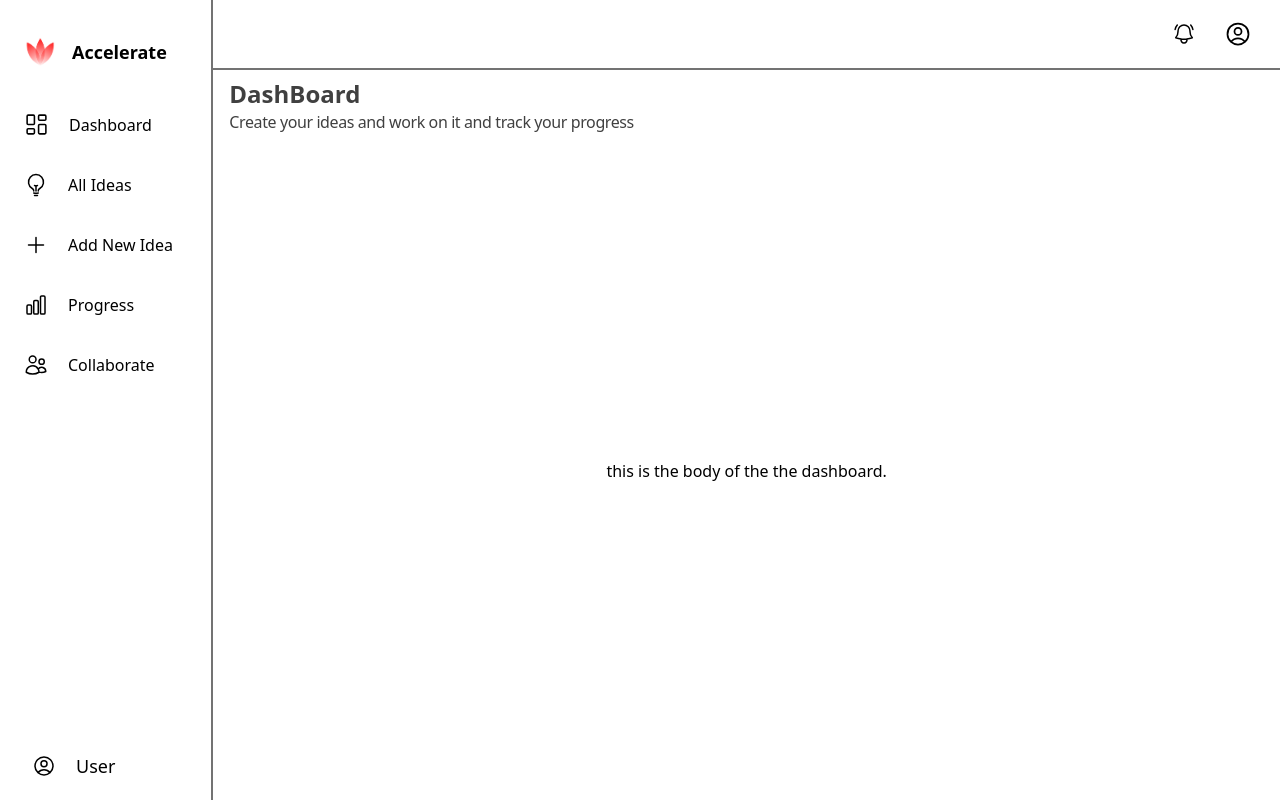
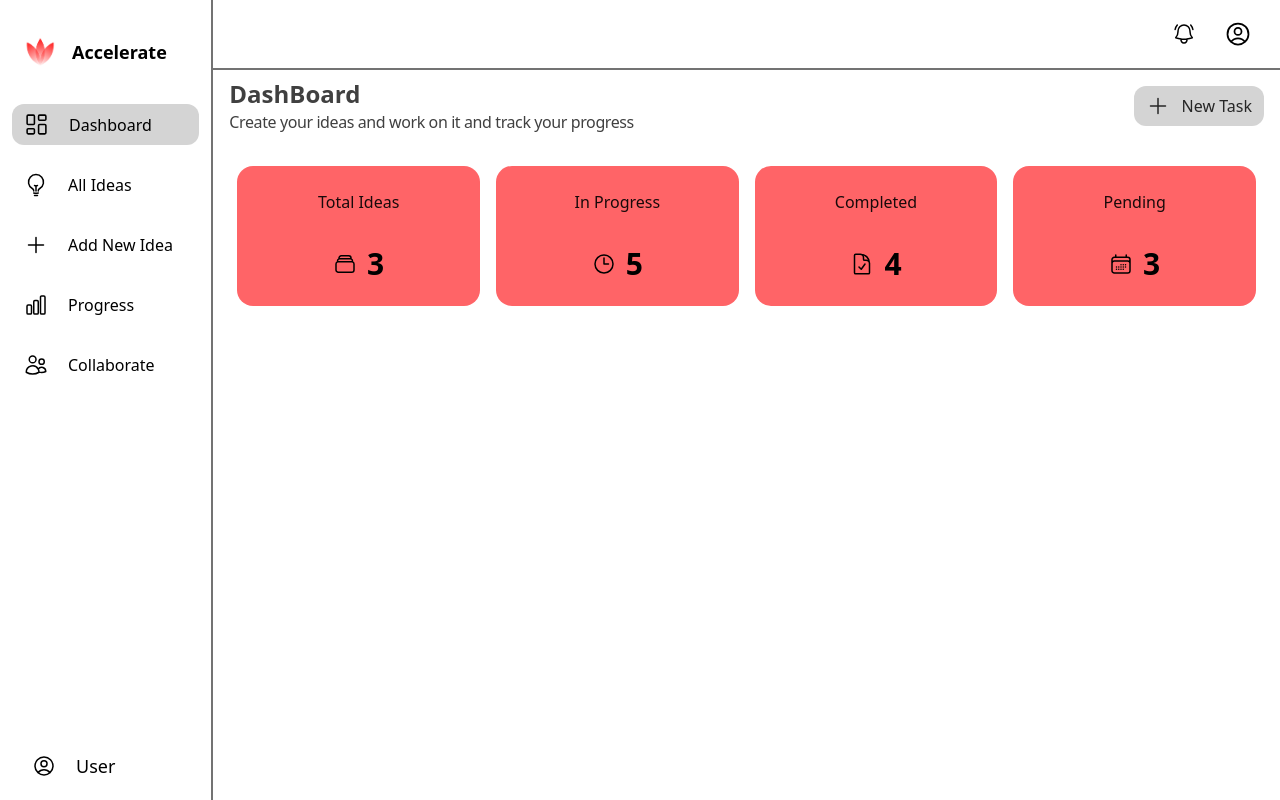
Before and after one commit to jammer98/NotesApp-TodoApp, a React (Vite) app in the folder client/: page /Dashboard in a window 1280 px wide. Built offline with nearby package versions, Linux system fonts and the light colour scheme; a web font is replaced by a local one.

Commit message:
dashboard cards done

```diff
--- a/client/src/Components/AddNewIdea.jsx
+++ b/client/src/Components/AddNewIdea.jsx
@@ -1,9 +1,12 @@
 import React from 'react'
-import { useNavigate } from 'react-router'
+import { useLocation, useNavigate } from 'react-router'
 
 function AddNewIdea() {
 
   const navigate = useNavigate();
+  const location = useLocation();
+
+  const isActive = (path) => location.pathname === path;
 
   return(
     <div className='w-full h-screen'>
@@ -53,7 +56,7 @@ function AddNewIdea() {
               <p className='font-["Montserrat"]'>All Ideas</p>
             </button>
 
-            <button onClick={()=> navigate('/AddNewIdea')} className= 'w-full rounded-xl py-2 hover:bg-neutral-200 flex items-center gap-2 transition-all duration-200 cursor-pointer'>
+            <button onClick={()=> navigate('/AddNewIdea')} className={`w-full rounded-xl py-2 flex gap-2 items-center transition-all duration-200 cursor-pointer ${isActive("/AddNewIdea") ? "bg-neutral-300 " : "hover:bg-neutral-200"}`}>
               <div className='px-3'>
                 <svg xmlns="http://www.w3.org/2000/svg"
                   fill="none"
--- a/client/src/Components/Allideas.jsx
+++ b/client/src/Components/Allideas.jsx
@@ -1,9 +1,12 @@
 import React from 'react'
-import { useNavigate } from 'react-router';
+import { useLocation, useNavigate } from 'react-router';
 
 function Allideas() {
 
    const navigate = useNavigate();
+   const location = useLocation();
+
+   const isActive = (path) => location.pathname === path;
 
   return(
     <div className='w-full h-screen'>
@@ -37,7 +40,7 @@ function Allideas() {
              <p className='font-["Montserrat"]'>Dashboard</p>
             </button>
 
-            <button onClick={()=> navigate('/Allideas')} className='w-full rounded-xl py-2 hover:bg-neutral-200 flex items-center gap-2 transition-all duration-200 cursor-pointer'>
+            <button onClick={()=> navigate('/Allideas')} className={`w-full rounded-xl py-2 hover:bg-neutral-200 flex items-center gap-2 transition-all duration-200 cursor-pointer ${isActive("/Allideas") ? "bg-neutral-300 " : "hover:bg-neutral-200"}`}>
               <div className='px-3'>
                 <svg xmlns="http://www.w3.org/2000/svg"
               fill="none"
--- a/client/src/Components/Collaborate.jsx
+++ b/client/src/Components/Collaborate.jsx
@@ -1,9 +1,14 @@
 import React from 'react'
-import { useNavigate } from 'react-router'
+import { useLocation, useNavigate } from 'react-router'
 
 function Collaborate() {
 
     const navigate = useNavigate();
+    const location = useLocation();
+
+    const isActive = (path) => location.pathname === path;
+
+
   return (
     <div className='w-full h-screen'>
       <div className='flex items-center h-full'>
@@ -84,7 +89,7 @@ function Collaborate() {
               <p className='font-["Montserrat"]'>Progress</p>
             </button>
 
-            <button onClick={()=> navigate('/Collaborate')} className='w-full rounded-xl py-2 hover:bg-neutral-200 flex items-center gap-2 transition-all duration-200 cursor-pointer'>
+            <button onClick={()=> navigate('/Collaborate')} className={`w-full rounded-xl py-2 flex gap-2 items-center transition-all duration-200 cursor-pointer ${isActive("/Collaborate") ? "bg-neutral-300 " : "hover:bg-neutral-200"}`}>
               <div className='px-3'>
                 <svg xmlns="http://www.w3.org/2000/svg"
               fill="none"
--- a/client/src/Components/Dashboard.jsx
+++ b/client/src/Components/Dashboard.jsx
@@ -1,10 +1,13 @@
 import React from 'react'
-import { useNavigate } from 'react-router'
+import { useLocation, useNavigate } from 'react-router'
 
 function Dashboard() {
 
 
   const navigate =  useNavigate();
+  const location = useLocation();
+
+  const isActive = (path) => location.pathname === path;
 
   return (
     <div className='w-full h-screen'>
@@ -17,7 +20,7 @@ function Dashboard() {
           </button>
 
           <div className='flex flex-col gap-5 h-auto w-full px-3 justify-start'>
-            <button className='w-full rounded-xl py-2 flex gap-2 items-center hover:bg-neutral-200 transition-all duration-200 cursor-pointer'>
+            <button onClick={()=> navigate('/Dashboard')} className={`w-full rounded-xl py-2 flex gap-2 items-center transition-all duration-200 cursor-pointer ${isActive("/Dashboard") ? "bg-neutral-300 " : "hover:bg-neutral-200"}`}>
               <div className='px-3'>
                 <svg xmlns="http://www.w3.org/2000/svg"
                width="25"
@@ -38,7 +41,7 @@ function Dashboard() {
              <p className='font-["Montserrat"]'>Dashboard</p>
             </button>
 
-            <button onClick={()=> navigate('/Allideas')} className='w-full rounded-xl py-2 hover:bg-neutral-200 flex items-center gap-2 transition-all duration-200 cursor-pointer'>
+            <button onClick={()=> navigate('/Allideas')} className={`w-full rounded-xl py-2 hover:bg-neutral-200 flex items-center gap-2 transition-all duration-200 cursor-pointer ${isActive("/Allideas") ? "bg-neutral-300 " : "hover:bg-neutral-200"}`}>
               <div className='px-3'>
                 <svg xmlns="http://www.w3.org/2000/svg"
               fill="none"
@@ -54,7 +57,7 @@ function Dashboard() {
               <p className='font-["Montserrat"]'>All Ideas</p>
             </button>
 
-            <button onClick={()=> navigate('/AddNewIdea')} className= 'w-full rounded-xl py-2 hover:bg-neutral-200 flex items-center gap-2 transition-all duration-200 cursor-pointer'>
+            <button onClick={()=> navigate('/AddNewIdea')} className={`w-full rounded-xl py-2 flex gap-2 items-center transition-all duration-200 cursor-pointer ${isActive("/AddNewIdea") ? "bg-neutral-300 " : "hover:bg-neutral-200"}`}>
               <div className='px-3'>
                 <svg xmlns="http://www.w3.org/2000/svg"
                   fill="none"
@@ -70,7 +73,7 @@ function Dashboard() {
               <p className='font-["Montserrat"]'>Add New Idea</p>
             </button>
 
-            <button onClick={()=> navigate('/Progress')} className='w-full rounded-xl py-2 hover:bg-neutral-200 flex items-center gap-2 transition-all duration-200 cursor-pointer '>
+            <button onClick={()=> navigate('/Progress')} className={`w-full rounded-xl py-2 flex gap-2 items-center transition-all duration-200 cursor-pointer ${isActive("/Progress") ? "bg-neutral-300 " : "hover:bg-neutral-200"}`}>
               <div className='px-3'>
                 <svg xmlns="http://www.w3.org/2000/svg"
                   fill="none"
@@ -86,7 +89,7 @@ function Dashboard() {
               <p className='font-["Montserrat"]'>Progress</p>
             </button>
 
-            <button onClick={()=> navigate('/Collaborate')} className='w-full rounded-xl py-2 hover:bg-neutral-200 flex items-center gap-2 transition-all duration-200 cursor-pointer'>
+            <button onClick={()=> navigate('/Collaborate')} className={`w-full rounded-xl py-2 flex gap-2 items-center transition-all duration-200 cursor-pointer ${isActive("/Collaborate") ? "bg-neutral-300 " : "hover:bg-neutral-200"}`}>
               <div className='px-3'>
                 <svg xmlns="http://www.w3.org/2000/svg"
               fill="none"
@@ -153,14 +156,95 @@ function Dashboard() {
         </div>
 
           <div className='text-neutral-700 w-full'>
-            <div className='px-4 py-2'>
+            <div className='flex items-center justify-between px-4 py-2' >
+              <div>
                 <h1 className='text-2xl font-semibold font-["Playfair_Display"]'>DashBoard</h1>
                 <p className='font-["Montserrat"] tracking-tight '>Create your ideas and work on it and track your progress</p>
+              </div>
+              <button onClick={() => navigate("/AddNewIdea")} className='flex items-center gap-3 bg-neutral-300 text-neutral-800 rounded-xl px-3 py-2 cursor-pointer hover:bg-neutral-200'>
+                  <svg xmlns="http://www.w3.org/2000/svg"
+                  fill="none"
+                  viewBox="0 0 24 24"
+                  stroke-width="1.5"
+                  stroke="currentColor"
+                  class="size-6">
+                  <path stroke-linecap="round"
+                  stroke-linejoin="round"
+                  d="M12 4.5v15m7.5-7.5h-15" />
+                  </svg>
+                  <p>New Task</p>
+              </button>
+
             </div>
             </div>
 
-            <div className='flex-1 flex justify-center items-center'>
-              <p>this is the body of the the dashboard.</p>
+              <div className='flex-1 p-6 overflow-y-auto'>
+              <div className='flex w-full items-stretch gap-4 justify-between'>
+                 <div className='flex-1 bg-red-400 rounded-2xl p-6 flex flex-col justify-center items-center'>
+                    <p className='text-md opacity-90'>Total Ideas</p>
+                    <div className='flex items-center mt-8 text-3xl gap-2.5 font-bold'>
+                      <svg xmlns="http://www.w3.org/2000/svg"
+                      fill="none"
+                      viewBox="0 0 24 24"
+                      stroke-width="1.5"
+                      stroke="currentColor"
+                      class="size-6">
+                      <path stroke-linecap="round"
+                      stroke-linejoin="round"
+                      d="M6 6.878V6a2.25 2.25 0 0 1 2.25-2.25h7.5A2.25 2.25 0 0 1 18 6v.878m-12 0c.235-.083.487-.128.75-.128h10.5c.263 0 .515.045.75.128m-12 0A2.25 2.25 0 0 0 4.5 9v.878m13.5-3A2.25 2.25 0 0 1 19.5 9v.878m0 0a2.246 2.246 0 0 0-.75-.128H5.25c-.263 0-.515.045-.75.128m15 0A2.25 2.25 0 0 1 21 12v6a2.25 2.25 0 0 1-2.25 2.25H5.25A2.25 2.25 0 0 1 3 18v-6c0-.98.626-1.813 1.5-2.122" />
+                      </svg>
+                      <h1 >3</h1>
+                    </div>
+                  </div>
+
+                  <div className='flex-1 bg-red-400 rounded-2xl p-6 flex flex-col justify-center items-center'>
+                    <p className='text-md opacity-90'>In Progress</p>
+                    <div className='flex items-center mt-8 text-3xl gap-2.5 font-bold'>
+                      <svg xmlns="http://www.w3.org/2000/svg"
+                      fill="none"
+                      viewBox="0 0 24 24"
+                      stroke-width="1.5"
+                      stroke="currentColor"
+                      class="size-6">
+                      <path stroke-linecap="round" stroke-linejoin="round" d="M12 6v6h4.5m4.5 0a9 9 0 1 1-18 0 9 9 0 0 1 18 0Z" />
+                      </svg>
+                      <h1>5</h1>
+                    </div>
+                  </div>
+
+                   <div className='flex-1 bg-red-400 rounded-2xl p-6 flex flex-col justify-center items-center'>
+                    <p className='text-md opacity-90'>Completed</p>
+                    <div className='flex items-center mt-8 text-3xl gap-2.5 font-bold'>
+                      <svg xmlns="http://www.w3.org/2000/svg"
+                      fill="none"
+                      viewBox="0 0 24 24"
+                      stroke-width="1.5"
+                      stroke="currentColor"
+                      class="size-6">
+                      <path stroke-linecap="round" stroke-linejoin="round" d="M10.125 2.25h-4.5c-.621 0-1.125.504-1.125 1.125v17.25c0 .621.504 1.125 1.125 1.125h12.75c.621 0 1.125-.504 1.125-1.125v-9M10.125 2.25h.375a9 9 0 0 1 9 9v.375M10.125 2.25A3.375 3.375 0 0 1 13.5 5.625v1.5c0 .621.504 1.125 1.125 1.125h1.5a3.375 3.375 0 0 1 3.375 3.375M9 15l2.25 2.25L15 12" />
+                      </svg>
+                      <h1>4</h1>
+                    </div>
+                  </div>
+
+                  <div className='flex-1 bg-red-400 rounded-2xl p-6 flex flex-col justify-center items-center'>
+                    <p className='text-md opacity-90'>Pending</p>
+                    <div className='flex items-center mt-8 text-3xl gap-2.5 font-bold'>
+                      <svg xmlns="http://www.w3.org/2000/svg"
+                      fill="none"
+                      viewBox="0 0 24 24"
+                      stroke-width="1.5"
+                      stroke="currentColor"
+                      class="size-6">
+                      <path stroke-linecap="round"
+                      stroke-linejoin="round"
+                      d="M6.75 3v2.25M17.25 3v2.25M3 18.75V7.5a2.25 2.25 0 0 1 2.25-2.25h13.5A2.25 2.25 0 0 1 21 7.5v11.25m-18 0A2.25 2.25 0 0 0 5.25 21h13.5A2.25 2.25 0 0 0 21 18.75m-18 0v-7.5A2.25 2.25 0 0 1 5.25 9h13.5A2.25 2.25 0 0 1 21 11.25v7.5m-9-6h.008v.008H12v-.008ZM12 15h.008v.008H12V15Zm0 2.25h.008v.008H12v-.008ZM9.75 15h.008v.008H9.75V15Zm0 2.25h.008v.008H9.75v-.008ZM7.5 15h.008v.008H7.5V15Zm0 2.25h.008v.008H7.5v-.008Zm6.75-4.5h.008v.008h-.008v-.008Zm0 2.25h.008v.008h-.008V15Zm0 2.25h.008v.008h-.008v-.008Zm2.25-4.5h.008v.008H16.5v-.008Zm0 2.25h.008v.008H16.5V15Z" />
+                      </svg>
+                      <h1 >3</h1>
+                    </div>
+                  </div>
+
+              </div>
             </div>
         </div>
       </div>
--- a/client/src/Components/Progress.jsx
+++ b/client/src/Components/Progress.jsx
@@ -1,9 +1,12 @@
 import React from 'react'
-import { useNavigate } from 'react-router'
+import { useLocation, useNavigate } from 'react-router'
 
 function Progress() {
 
   const navigate = useNavigate();
+  const location = useLocation();
+
+  const isActive = (path) => location.pathname === path ;
 
   return(
     <div className='w-full h-screen'>
@@ -69,7 +72,7 @@ function Progress() {
               <p className='font-["Montserrat"]'>Add New Idea</p>
             </button>
 
-            <button onClick={()=> navigate('/Progress')} className='w-full rounded-xl py-2 hover:bg-neutral-200 flex items-center gap-2 transition-all duration-200 cursor-pointer '>
+            <button onClick={()=> navigate('/Progress')}  className={`w-full rounded-xl py-2 flex gap-2 items-center transition-all duration-200 cursor-pointer ${isActive("/Progress") ? "bg-neutral-300 " : "hover:bg-neutral-200"}`}>
               <div className='px-3'>
                 <svg xmlns="http://www.w3.org/2000/svg"
                   fill="none"
```
